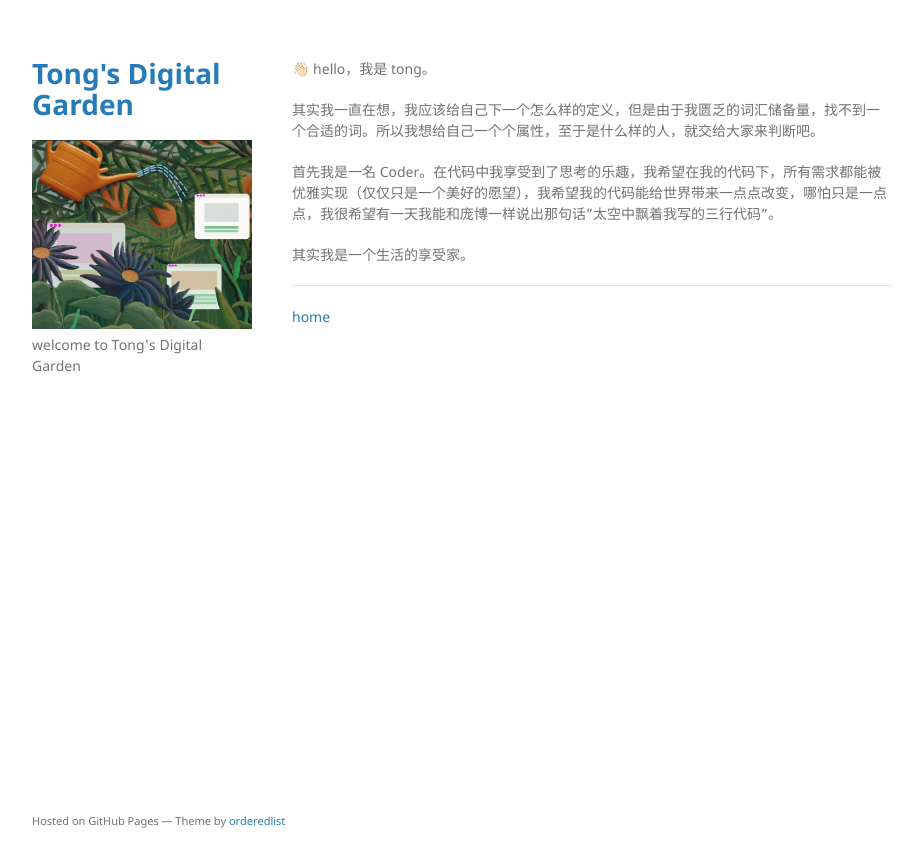
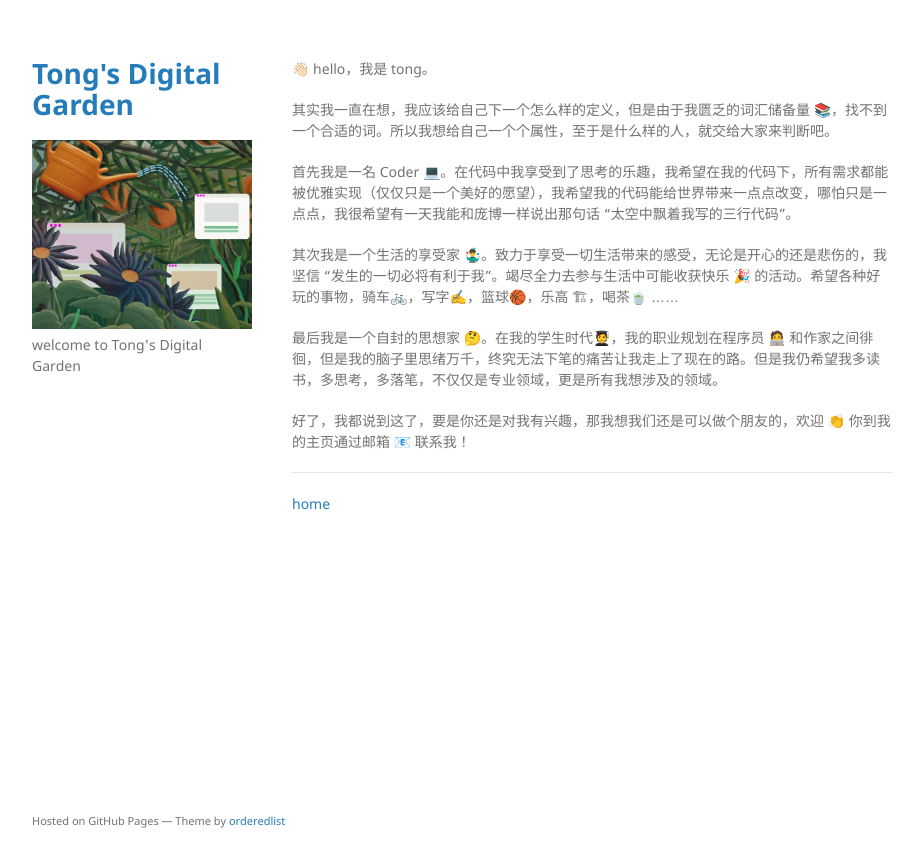
Before and after one commit to TongCodeSpace/TongCodeSpace.github.io, a Jekyll site: the page built from note/Aboutme.md, in a window 1280 px wide. Shown: the top 867 px of the page, without its empty margins (178-1101 px from the left). Built offline with Jekyll 4.4.1, drawn with Linux system fonts in a browser that asks for light colours.

Commit message:
vault backup: M .obsidian/plugins/emoji-shortcodes/data.json .obsidian/workspace.json index.md note/Aboutme.md, A note/生活/爱好/未命名.md

```diff
--- a/note/Aboutme.md
+++ b/note/Aboutme.md
@@ -4,13 +4,15 @@ layout: default
 
 👋🏻 hello，我是 tong。
 
-其实我一直在想，我应该给自己下一个怎么样的定义，但是由于我匮乏的词汇储备量，找不到一个合适的词。所以我想给自己一个个属性，至于是什么样的人，就交给大家来判断吧。
+其实我一直在想，我应该给自己下一个怎么样的定义，但是由于我匮乏的词汇储备量 📚，找不到一个合适的词。所以我想给自己一个个属性，至于是什么样的人，就交给大家来判断吧。
 
-首先我是一名 Coder。在代码中我享受到了思考的乐趣，我希望在我的代码下，所有需求都能被优雅实现（仅仅只是一个美好的愿望），我希望我的代码能给世界带来一点点改变，哪怕只是一点点，我很希望有一天我能和庞博一样说出那句话"太空中飘着我写的三行代码"。
+首先我是一名 Coder 💻。在代码中我享受到了思考的乐趣，我希望在我的代码下，所有需求都能被优雅实现（仅仅只是一个美好的愿望），我希望我的代码能给世界带来一点点改变，哪怕只是一点点，我很希望有一天我能和庞博一样说出那句话 "太空中飘着我写的三行代码"。
 
-其实我是一个生活的享受家。
+其次我是一个生活的享受家 🤹‍♂。致力于享受一切生活带来的感受，无论是开心的还是悲伤的，我坚信 "发生的一切必将有利于我"。竭尽全力去参与生活中可能收获快乐 🎉 的活动。希望各种好玩的事物，骑车🚲，写字✍，篮球🏀，乐高 🏗，喝茶🍵 ......
 
+最后我是一个自封的思想家 🤔。在我的学生时代🧑‍🎓，我的职业规划在程序员 🧑‍💻 和作家之间徘徊，但是我的脑子里思绪万千，终究无法下笔的痛苦让我走上了现在的路。但是我仍希望我多读书，多思考，多落笔，不仅仅是专业领域，更是所有我想涉及的领域。
 
+好了，我都说到这了，要是你还是对我有兴趣，那我想我们还是可以做个朋友的，欢迎 👏 你到我的主页通过邮箱 📧 联系我！
 
 ---
 [home](../index.md)
```
Also changed, not shown: index.md (+1 -1 lines), .obsidian/plugins/emoji-shortcodes/data.json, .obsidian/workspace.json, note/生活/爱好/未命名.md (added).
